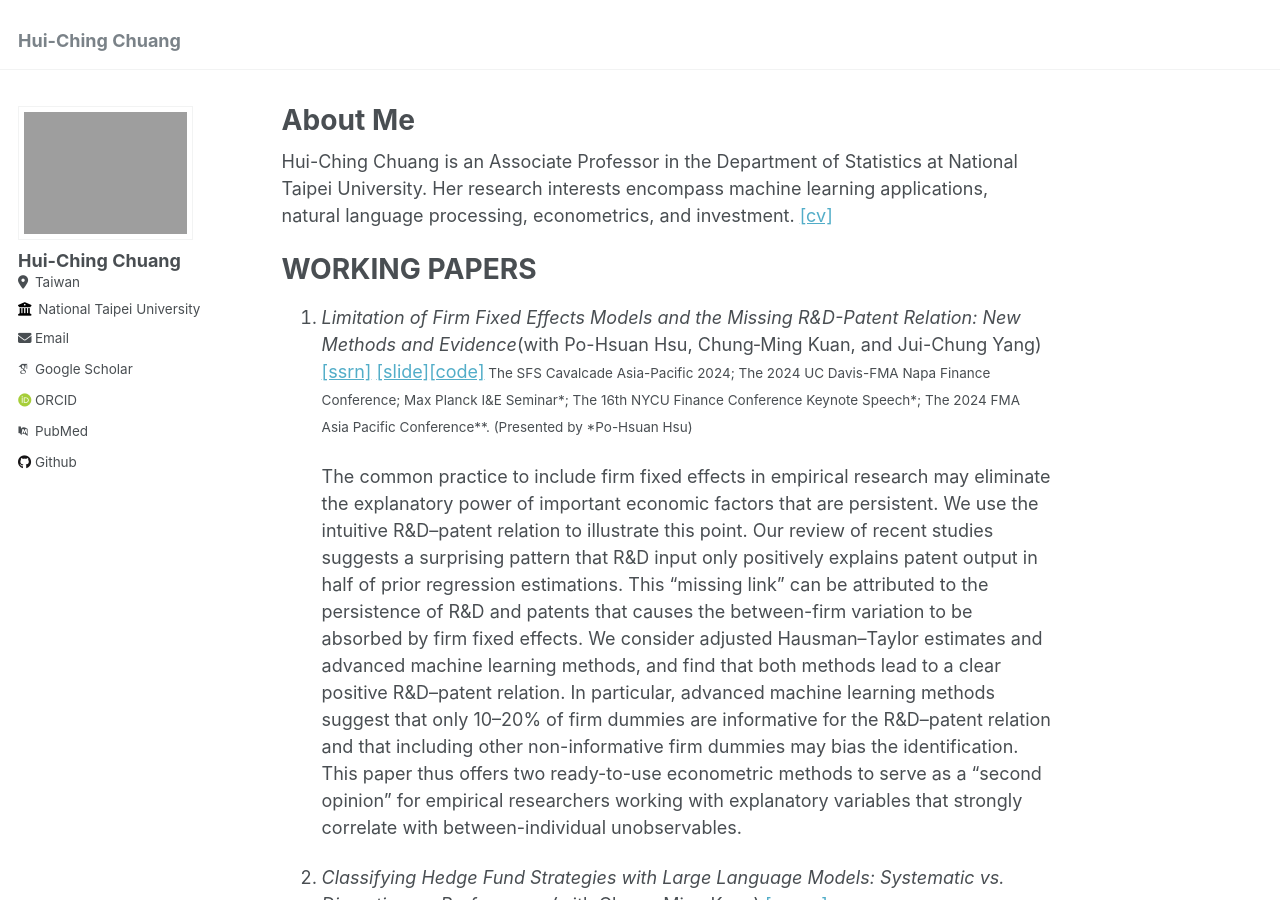
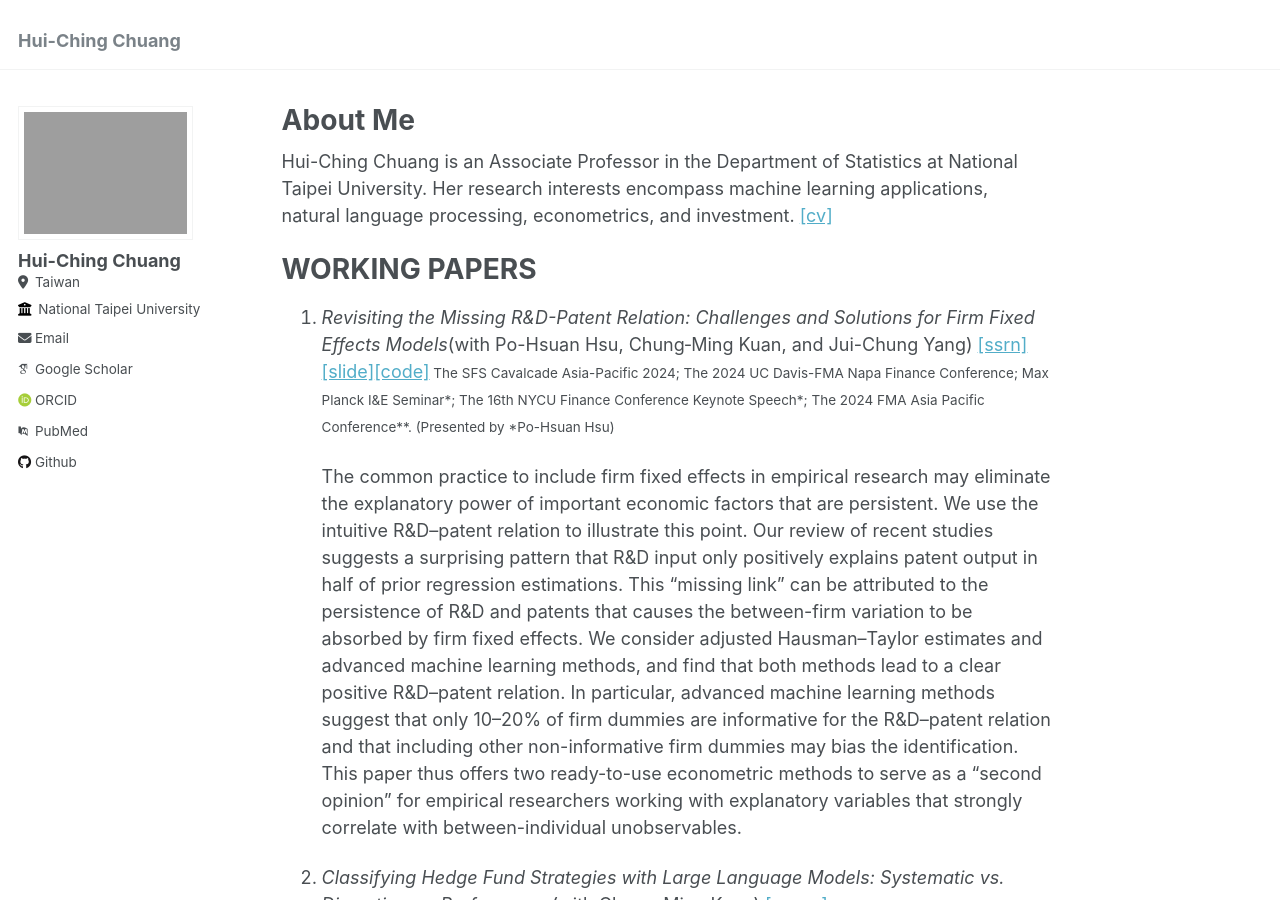
Before and after one commit to hcchuang/hcchuang.github.io, a Jekyll site: the page built from _pages/about.md, in a window 1280 px wide and 900 px high. Built offline with Jekyll 4.4.1, drawn with Linux system fonts in a browser that asks for light colours; some web fonts are replaced.

Commit message:
Update about.md

```diff
--- a/_pages/about.md
+++ b/_pages/about.md
@@ -13,7 +13,7 @@ Hui-Ching Chuang is an Associate Professor in the Department of Statistics at Na
 
 WORKING PAPERS
 ======
-1. _Limitation of Firm Fixed Effects Models and the Missing R&D-Patent Relation: New Methods and Evidence_(with Po-Hsuan Hsu, Chung‐Ming Kuan, and Jui-Chung Yang) [\[ssrn\]](https://papers.ssrn.com/sol3/papers.cfm?abstract_id=4636846){:target="_blank"} [\[slide\]](/files/CavalcadeAP2024_slide.pdf){:target="_blank"}[\[code\]](https://github.com/hcchuang/Limitation-of-Firm-Fixed-Effects-Models-and-the-Missing-R-D-Patent-Relation){:target="_blank"}<small> The SFS Cavalcade Asia-Pacific 2024; The 2024 UC Davis-FMA Napa Finance Conference; Max Planck I&E Seminar\*; The 16th NYCU Finance Conference Keynote Speech\*; The 2024 FMA Asia Pacific Conference**. (Presented by *Po-Hsuan Hsu)</small>
+1. _Revisiting the Missing R&D-Patent Relation: Challenges and Solutions for Firm Fixed Effects Models_(with Po-Hsuan Hsu, Chung‐Ming Kuan, and Jui-Chung Yang) [\[ssrn\]](https://papers.ssrn.com/sol3/papers.cfm?abstract_id=4636846){:target="_blank"} [\[slide\]](/files/CavalcadeAP2024_slide.pdf){:target="_blank"}[\[code\]](https://github.com/hcchuang/Limitation-of-Firm-Fixed-Effects-Models-and-the-Missing-R-D-Patent-Relation){:target="_blank"}<small> The SFS Cavalcade Asia-Pacific 2024; The 2024 UC Davis-FMA Napa Finance Conference; Max Planck I&E Seminar\*; The 16th NYCU Finance Conference Keynote Speech\*; The 2024 FMA Asia Pacific Conference**. (Presented by *Po-Hsuan Hsu)</small>
 
    The common practice to include firm fixed effects in empirical research may eliminate the explanatory power of important economic factors that are persistent. We use the intuitive R&D–patent relation to illustrate this point. Our review of recent studies suggests a surprising pattern that R&D input only positively explains patent output in half of prior regression estimations. This "missing link" can be attributed to the persistence of R&D and patents that causes the between-firm variation to be absorbed by firm fixed effects. We consider adjusted Hausman–Taylor estimates and advanced machine learning methods, and find that both methods lead to a clear positive R&D–patent relation. In particular, advanced machine learning methods suggest that only 10–20% of firm dummies are informative for the R&D–patent relation and that including other non-informative firm dummies may bias the identification. This paper thus offers two ready-to-use econometric methods to serve as a "second opinion" for empirical researchers working with explanatory variables that strongly correlate with between-individual unobservables.
 
```
